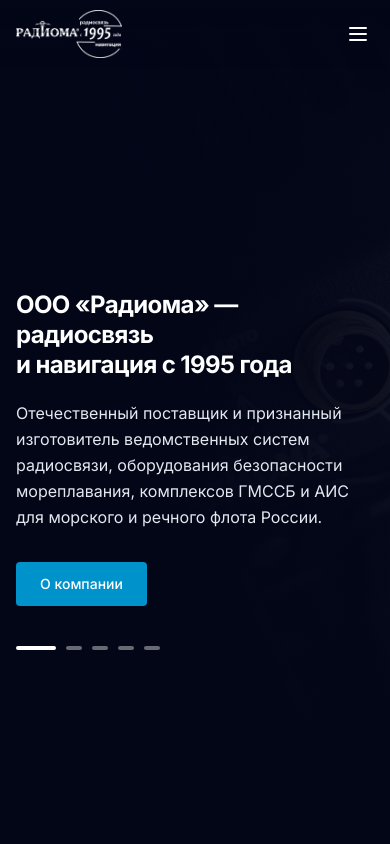
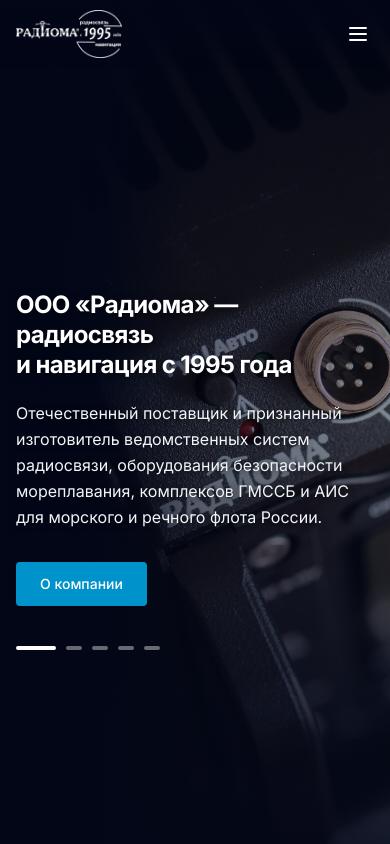
Before and after one commit to nowa-nn/radioma, a Vue app: page / in a window 390 px wide. Shown: the top 844 px of the page. Built offline with nearby package versions, Linux system fonts and the light colour scheme.

Commit message:
Optimize mobile darkening on hero slide 1: restore clear visibility of radio equipment photo while keeping crisp text readability

```diff
--- a/src/components/HeroSlider.vue
+++ b/src/components/HeroSlider.vue
@@ -32,19 +32,13 @@
           ></div>
         </div>
 
-        <!-- Плавное затемнение: глубокий темный тон слева для чтения текста, плавно переходящий в фото справа -->
-        <div class="absolute inset-0 bg-gradient-to-r from-slate-950 via-slate-950/90 lg:via-slate-950/60 to-transparent pointer-events-none"></div>
-        <div class="absolute inset-0 bg-gradient-to-t from-slate-950/60 via-transparent to-slate-950/20 pointer-events-none"></div>
+        <!-- Плавное затемнение на десктопе: глубокий темный тон слева для чтения текста, плавно переходящий в фото справа -->
+        <div class="hidden sm:block absolute inset-0 bg-gradient-to-r from-slate-950 via-slate-950/90 lg:via-slate-950/60 to-transparent pointer-events-none"></div>
+        <div class="hidden sm:block absolute inset-0 bg-gradient-to-t from-slate-950/60 via-transparent to-slate-950/20 pointer-events-none"></div>
 
-        <!-- Дополнительное усиленное затемнение в мобильной версии для первого слайда для идеальной читаемости текста -->
-        <div
-          v-if="currentSlideItem.id === 'company-overview'"
-          class="absolute inset-0 bg-slate-950/70 sm:hidden pointer-events-none"
-        ></div>
-        <div
-          v-if="currentSlideItem.id === 'company-overview'"
-          class="absolute inset-0 bg-gradient-to-t from-slate-950 via-slate-950/80 to-slate-950/40 sm:hidden pointer-events-none"
-        ></div>
+        <!-- Сбалансированное мягкое затемнение в мобильной версии: радиоприемник и детали фото четко видны, а текст комфортно читается -->
+        <div class="sm:hidden absolute inset-0 bg-gradient-to-r from-slate-950/65 via-slate-950/35 to-slate-950/20 pointer-events-none"></div>
+        <div class="sm:hidden absolute inset-0 bg-gradient-to-t from-slate-950/75 via-slate-950/30 to-slate-950/15 pointer-events-none"></div>
 
         <!-- Верхнее мягкое затемнение для прозрачного хедера -->
         <div v-if="isTransparent" class="absolute inset-0 bg-gradient-to-b from-slate-950/80 via-transparent to-slate-950/40 pointer-events-none"></div>
@@ -59,12 +53,12 @@
       <div class="max-w-2xl space-y-5 text-left">
         <!-- Крупный заголовок слайда (на мобильных устройствах слайды 2 и 3 разбиты ровно на 3 строки) -->
         <h1
-          class="text-2xl sm:text-4xl lg:text-5xl font-bold text-white tracking-tight leading-tight"
+          class="text-2xl sm:text-4xl lg:text-5xl font-bold text-white tracking-tight leading-tight drop-shadow-[0_2px_4px_rgba(0,0,0,0.6)] sm:drop-shadow-none"
           v-html="currentSlideItem.titleHtml || currentSlideItem.title"
         ></h1>
 
         <!-- Лаконичный производственный текст -->
-        <p class="text-base sm:text-lg text-slate-200 leading-relaxed font-normal max-w-xl">
+        <p class="text-base sm:text-lg text-slate-100 sm:text-slate-200 leading-relaxed font-normal max-w-xl drop-shadow-[0_1px_3px_rgba(0,0,0,0.6)] sm:drop-shadow-none">
           {{ currentSlideItem.description }}
         </p>
 
```
